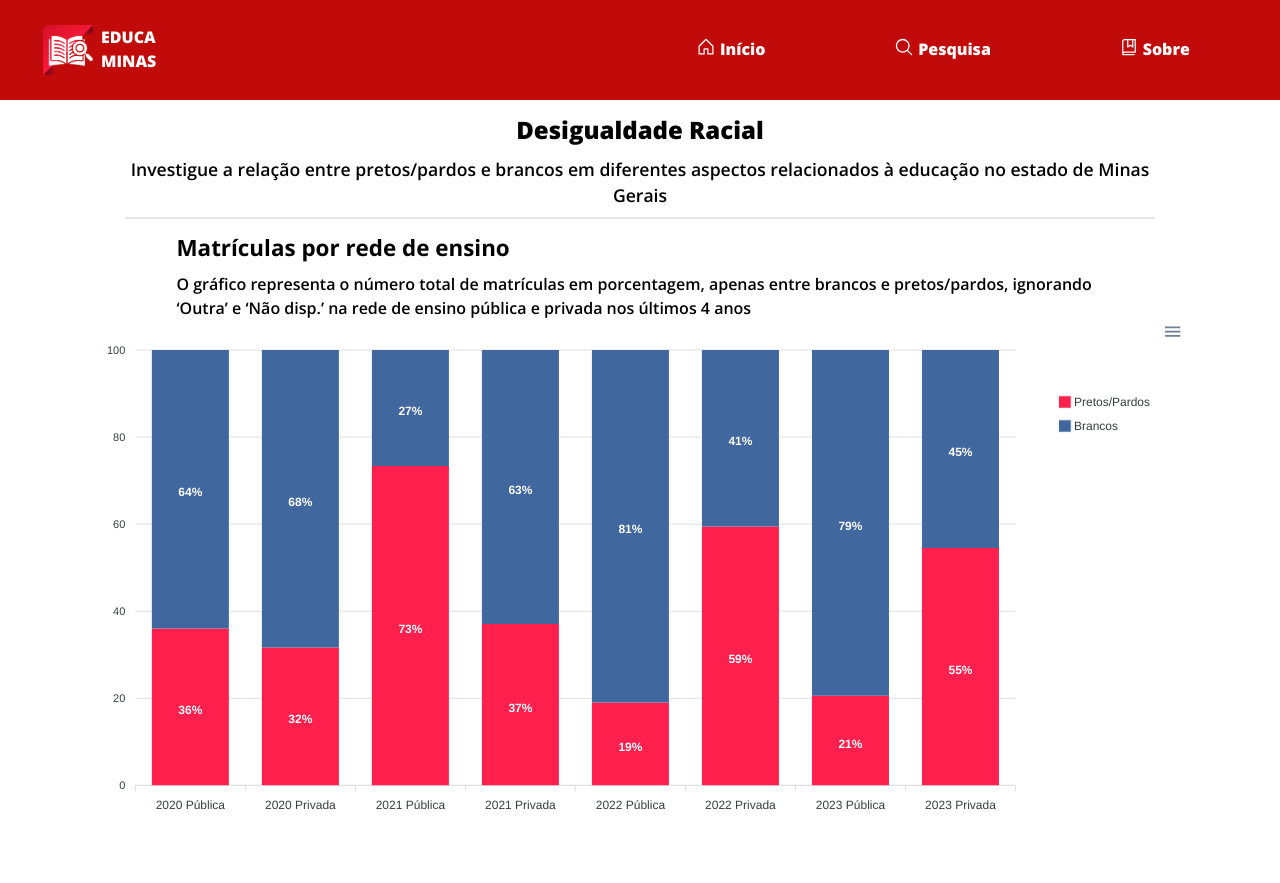
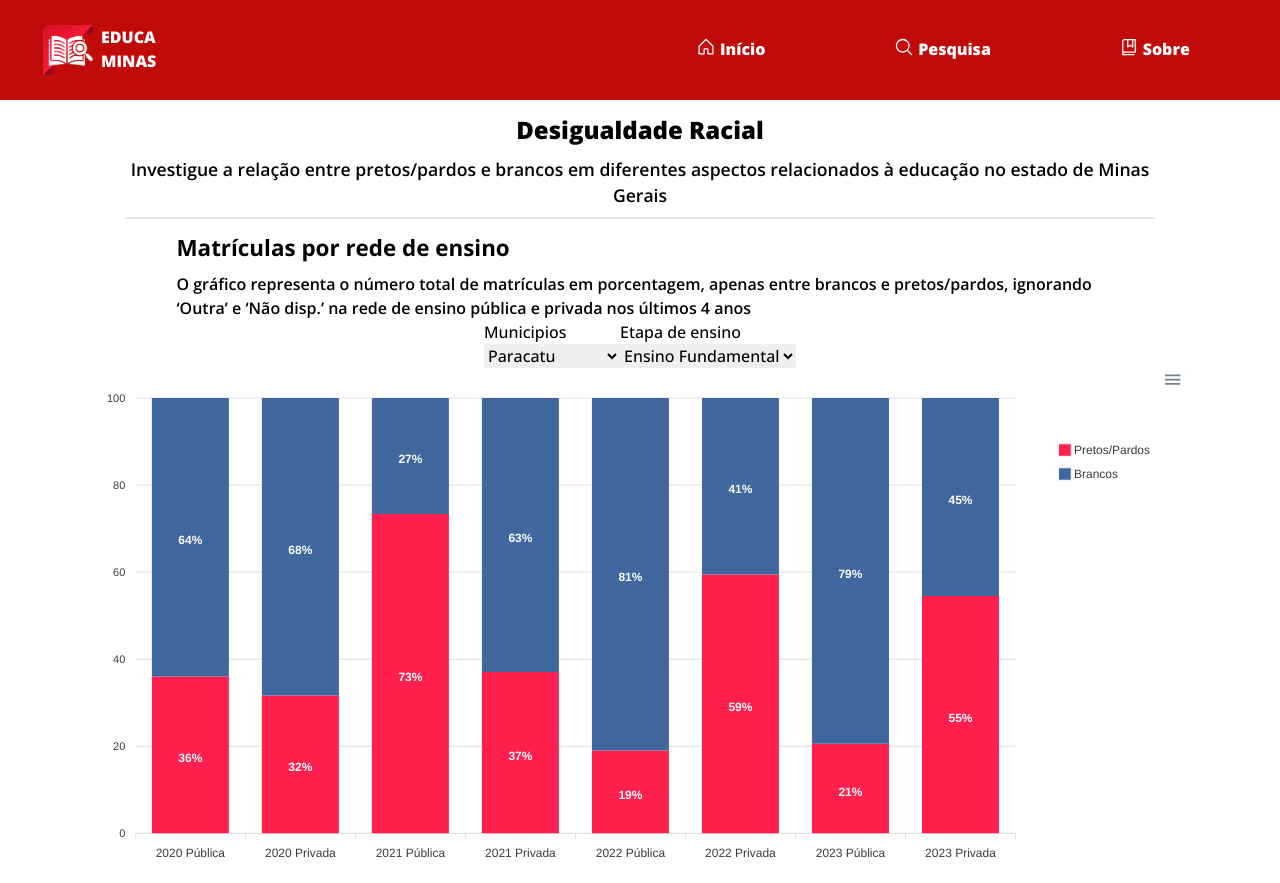
Before and after one commit to unb-mds/2024-1-EducaMinas-frontend, a Next.js app: page /search in a window 1280 px wide. Before the commit the page ends 835 px from the top, so only its background shows below. Built offline with nearby package versions, Linux system fonts and the light colour scheme.

Commit message:
feat(#49): create filter component

```diff
--- a/src/app/search/page.tsx
+++ b/src/app/search/page.tsx
@@ -1,4 +1,5 @@
 import App from '@/components/ChartBar';
+import Filter from '@/components/Filter';
 import Subtopics from '@/components/Subtopics';
 import Topics from '@/components/Topics';
 
@@ -24,6 +25,8 @@ export default function Search() {
     '2023 Pública',
     '2023 Privada',
   ];
+  const optionsMunicipios = ['Paracatu', 'Pirapora', 'Patos de Minas'];
+  const optionsEtapas = ['Ensino Fundamental', 'Ensino Médio'];
 
   return (
     <main className="flex flex-col items-center mx-[125px]">
@@ -36,7 +39,10 @@ export default function Search() {
         title="Matrículas por rede de ensino"
         text="O gráfico representa o número total de matrículas em porcentagem, apenas entre brancos e pretos/pardos, ignorando ‘Outra’ e ‘Não disp.’ na rede de ensino pública e privada nos últimos 4 anos"
       />
-
+      <div className="flex">
+        <Filter label="Municipios" options={optionsMunicipios} />
+        <Filter label="Etapa de ensino" options={optionsEtapas} />
+      </div>
       <App series={barChartSeries} categories={chartCategories} />
     </main>
   );
--- a/src/components/Filter.tsx
+++ b/src/components/Filter.tsx
@@ -0,0 +1,14 @@
+export default function Filter(props: { options: string[]; label: string }) {
+  return (
+    <div className="flex flex-col">
+      <label>{props.label}</label>
+      <select>
+        {props.options.map((option, index) => (
+          <option key={index} value={option}>
+            {option}
+          </option>
+        ))}
+      </select>
+    </div>
+  );
+}
```
